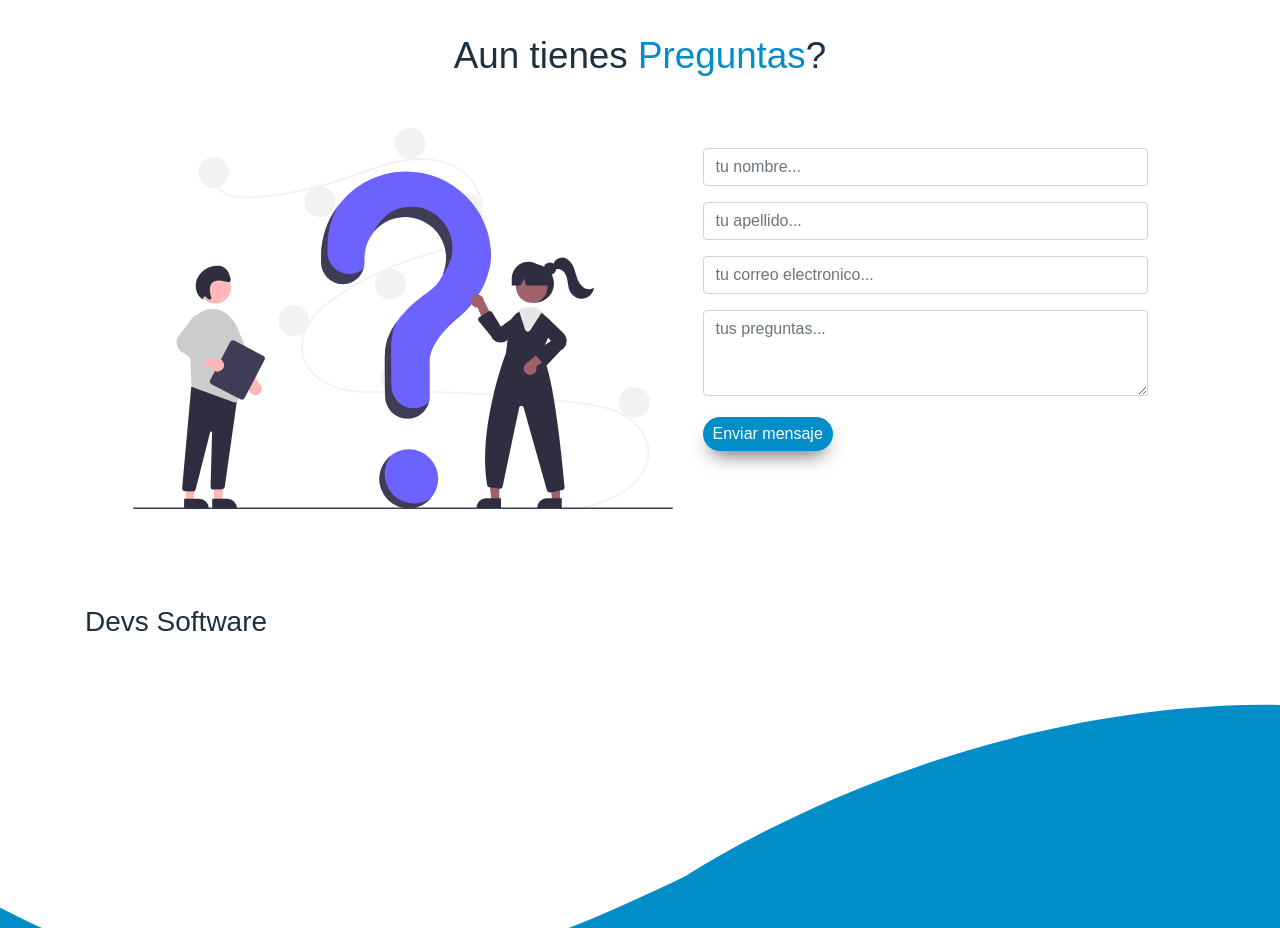
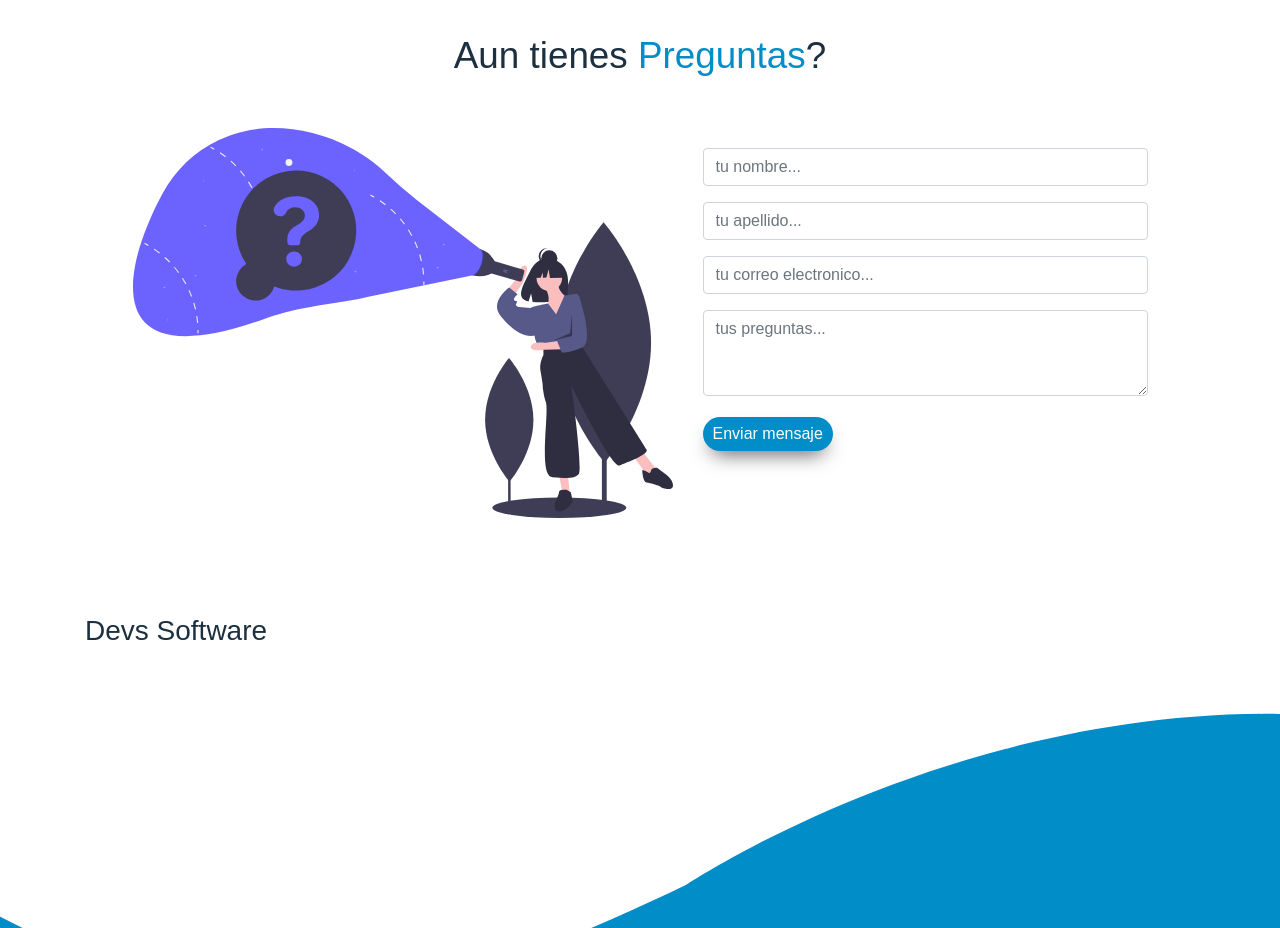
Before and after one commit to diegoareval/web-page, a React (Create React App) app: page / in a window 1280 px wide. Shown: the part 2400-3328 px from the top of the page. Built offline with nearby package versions, Linux system fonts and the light colour scheme.

Commit message:
cambiar imagen segun tema

```diff
--- a/src/homepage/Components/QuestionsForm.js
+++ b/src/homepage/Components/QuestionsForm.js
@@ -11,6 +11,7 @@ import {
 import styles from "../Css/QuestionsForm.module.css";
 import { FormattedMessage } from "react-intl";
 import QuestionImg from "../assets/questions.svg"
+import questionImgLigth from "../assets/question2.svg"
 import { LIGTH } from "../../utils/theme";
 
 export default class QuestionsForm extends Component {
@@ -37,9 +38,6 @@ export default class QuestionsForm extends Component {
 
   handleSubmit = (event) => {
     event.preventDefault();
-    alert(
-      `${this.state.firstName} ${this.state.lastName} ${this.state.email} ${this.state.question}`
-    );
     this.setState({
       firstName: "",
       lastName: "",
@@ -69,7 +67,7 @@ export default class QuestionsForm extends Component {
             style={{ marginTop: "50px" }}
           >
             <Col md={"auto"} lg={6}>
-              <Image src={QuestionImg} alt="QuestionsForm" fluid  />
+              <Image src={theme===LIGTH?questionImgLigth:QuestionImg} alt="QuestionsForm" fluid  />
             </Col>
             <Col lg={5}>
               <Form onSubmit={this.handleSubmit} style={{paddingTop: "20px"}}>
```
Also changed, not shown: src/homepage/assets/question2.svg (added).
